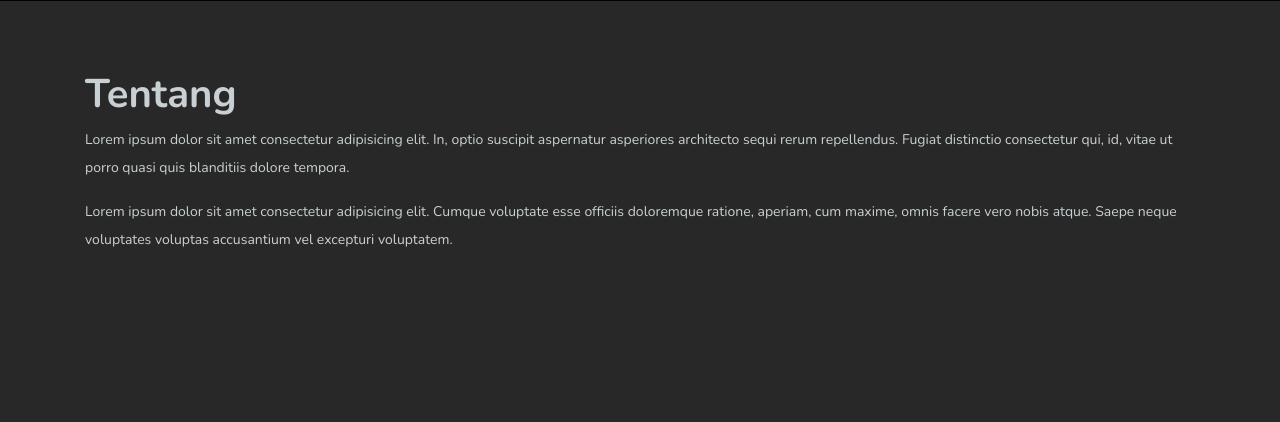
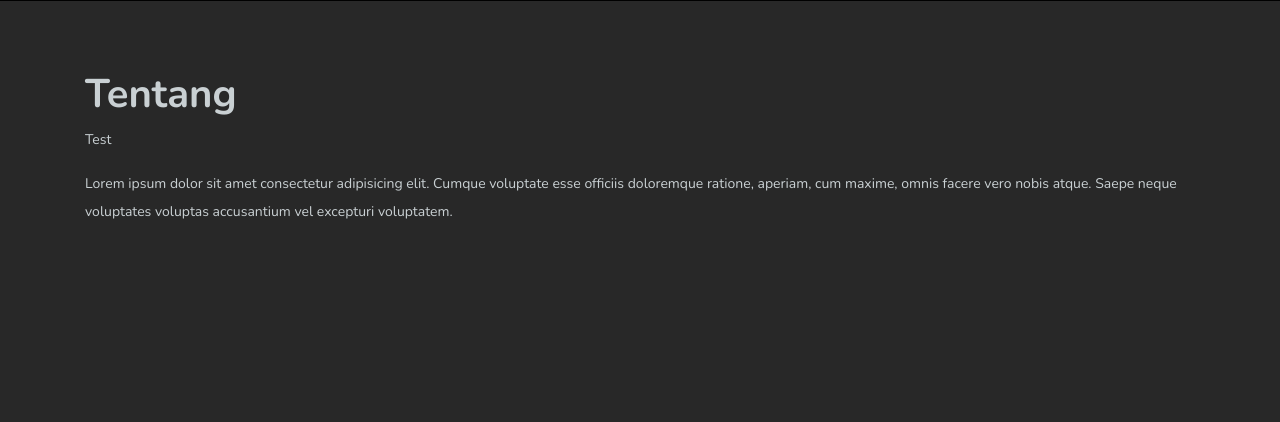
Before and after one commit to krisnamic/Expert-Fix-Me, a CodeIgniter app: page /database/about in a window 1280 px wide. Shown: the part 71-493 px from the top of the page. Run offline with CodeIgniter, Linux system fonts and the light colour scheme; some libraries are stand-ins or nearby versions.

Commit message:
test commit

```diff
--- a/application/views/home/about.php
+++ b/application/views/home/about.php
@@ -3,7 +3,7 @@
 		<div class="row">
 			<div class="col-md-12">
 				<h1>Tentang</h1>
-				<p>Lorem ipsum dolor sit amet consectetur adipisicing elit. In, optio suscipit aspernatur asperiores architecto sequi rerum repellendus. Fugiat distinctio consectetur qui, id, vitae ut porro quasi quis blanditiis dolore tempora.</p>
+				<p>Test</p>
                 <p>Lorem ipsum dolor sit amet consectetur adipisicing elit. Cumque voluptate esse officiis doloremque ratione, aperiam, cum maxime, omnis facere vero nobis atque. Saepe neque voluptates voluptas accusantium vel excepturi voluptatem.</p>
 			</div>
 		</div>
```
